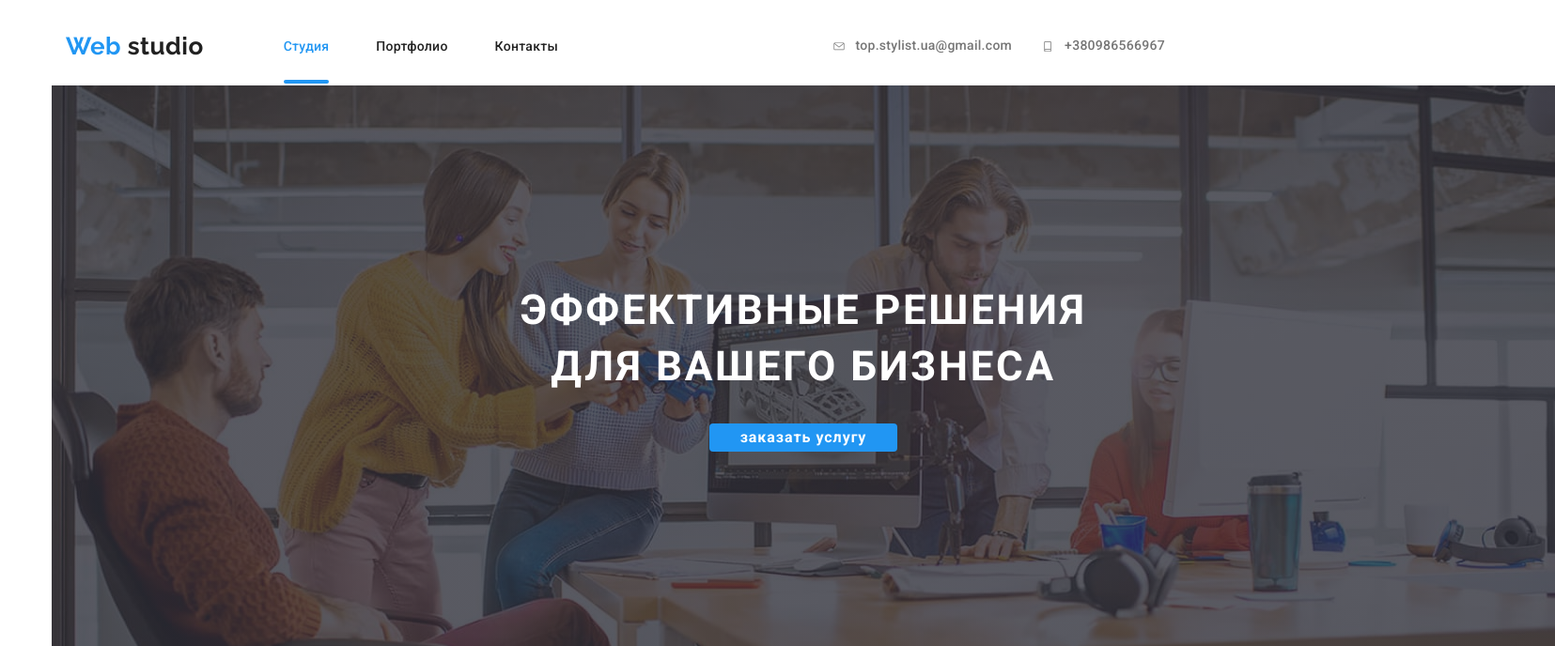
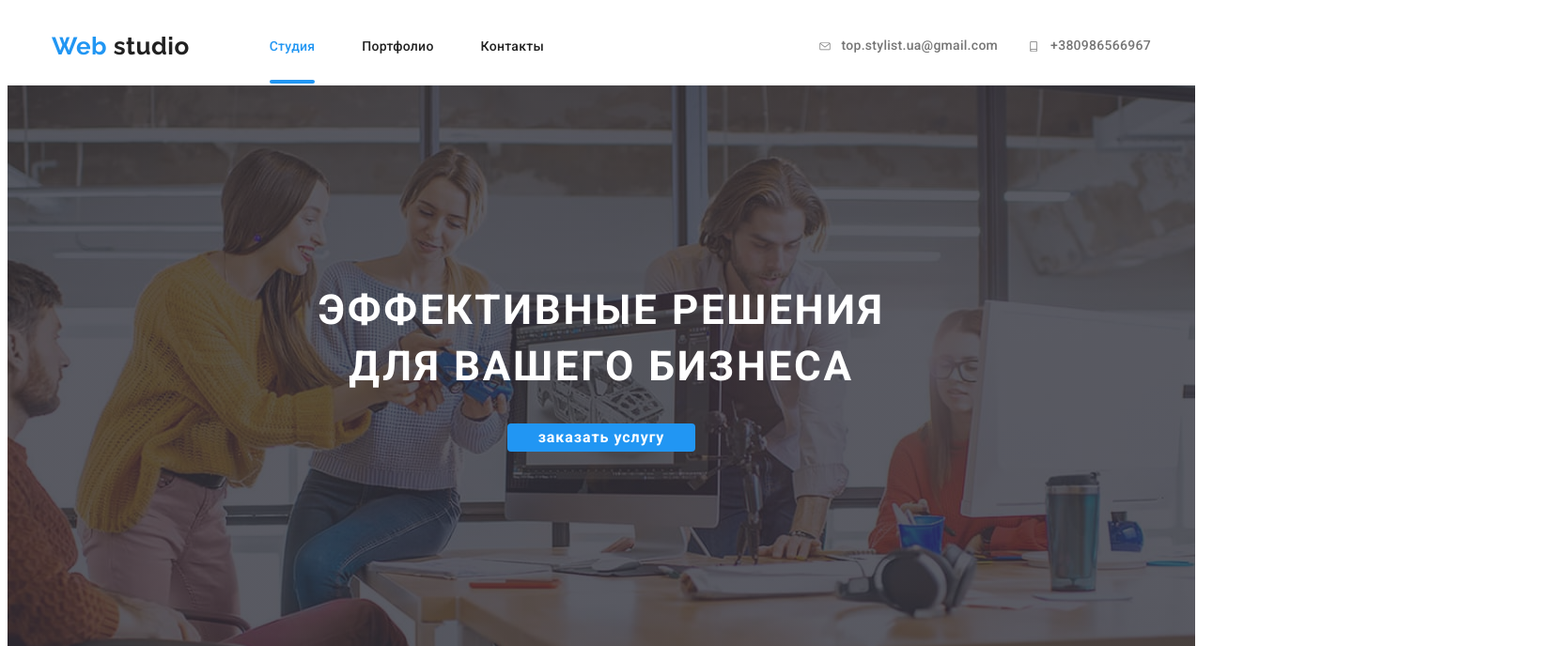
Before and after one commit to sem-aa/goit-markup-hw-05, a plain HTML site: page index.html in a window 1280 px wide. Shown: the top 688 px of the page at 94% size, 1655 px wide, since content can reach past the window. Drawn offline with Linux system fonts and the light colour scheme.

Commit message:
исправляет Hero

```diff
--- a/css/styles.css
+++ b/css/styles.css
@@ -214,12 +214,13 @@ margin-bottom: 0px;
   }
   /* Hero */
   .hero {
+
   display: flex;
   justify-content: center;
   align-items: center;
 
 
-    min-width: 1600px;
+    max-width: 1600px;
     height: 600px;
     margin-left: auto;
     margin-right: auto;
--- a/index.html
+++ b/index.html
@@ -14,7 +14,7 @@
     <!-- navigator-->
 
     <header class="page-header container">
-      <div class="container main-nav">
+      <div class="main-nav">
         <a href="./index.html" class="logo"
           >Web <span class="part-logo">studio</span></a
         >
@@ -53,7 +53,7 @@
       </div>
     </header>
 
-    <main class="container">
+    <main>
       <!--hero-->
 
       <!-- forma order-->
```
